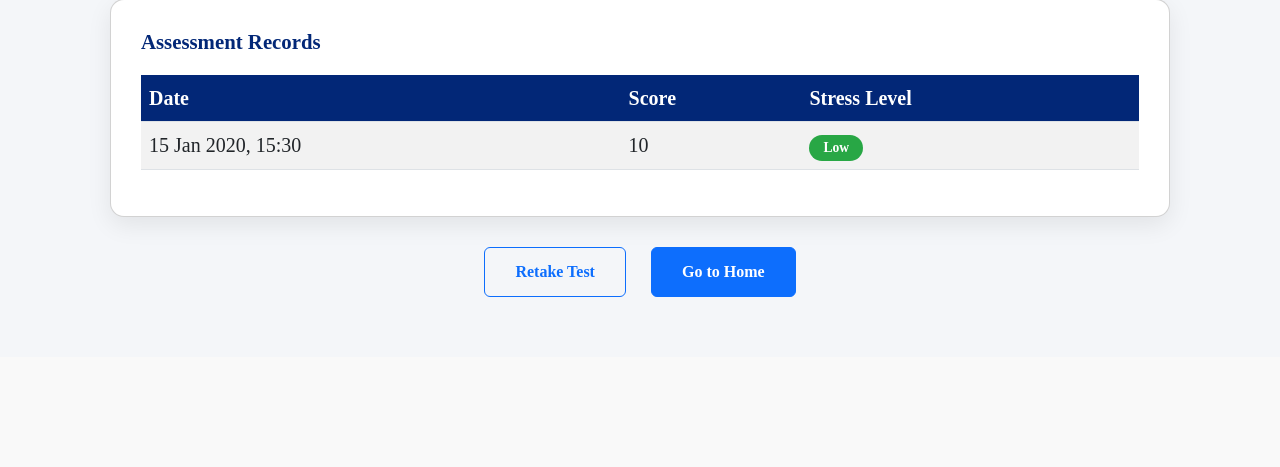
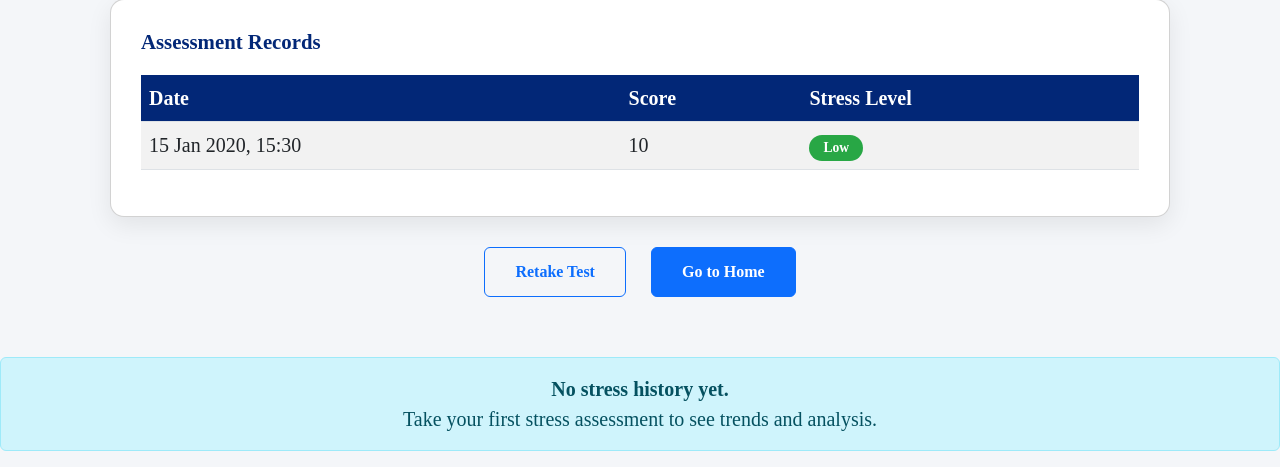
Before and after one commit to Dharani373/MindCare-Psychological-Support, a Django app: page /core_app/stress-history/ in a window 1280 px wide. Shown: the part 669-1136 px from the top of the page. Before the commit the page ends 966 px from the top, so only its background shows below. Run offline with Django 5.2, Linux system fonts and the light colour scheme; a user stored in the database is signed in; tables that the repository leaves empty hold one stand-in row (values such as "Sample post"); parts of the project's set-up code (start-up, migrations or seed data) failed here and were passed over.

Commit message:
added empty state

```diff
--- a/core_app/templates/core_app/stress_history.html
+++ b/core_app/templates/core_app/stress_history.html
@@ -75,6 +75,12 @@
         <a href="{% url 'home' %}" class="btn btn-primary"> Go to Home </a>
       </div>
     </div>
+    {% if records|length == 0 %}
+    <div class="alert alert-info text-center">
+      <strong>No stress history yet.</strong><br />
+      Take your first stress assessment to see trends and analysis.
+    </div>
+    {% endif %}
 
     <!-- Chart Script -->
     <script>
```
Also changed, not shown: core_app/static/core_app/css/home.css (+8 -0 lines).
